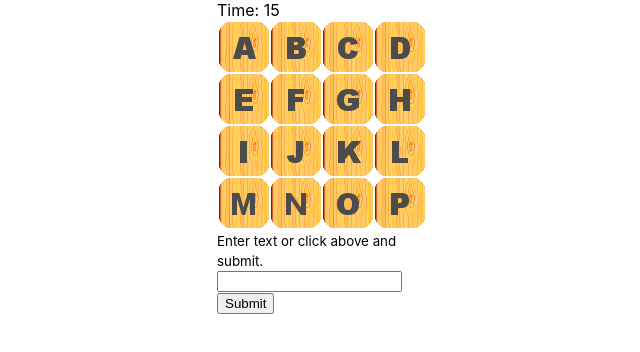
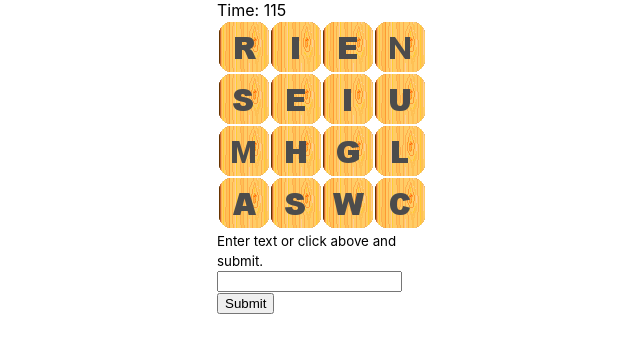
Before and after one commit to ravilimbu/boggle, a React (Create React App) app: page / in a window 1280 px wide. Shown: the top 352 px of the page, without its empty margins (323-963 px from the left). Built offline with nearby package versions, Linux system fonts and the light colour scheme.

Commit message:
Setting Cell neighbors

```diff
--- a/src/App.js
+++ b/src/App.js
@@ -1,5 +1,5 @@
 import React from 'react';
-import logo from './logo.svg';
+
 import AImg from './img/A.png';
 import AsImg from './img/As.png';
 import BImg from './img/B.png';
@@ -80,28 +80,84 @@ const cellNeighbors = [
                         [4,5,9,12,13],[4,5,6,8,10,12,13,14],[,5,6,7,9,11,13,14,15],[6,7,10,14,15],
                         [8,9,13],[8,9,10,12,14],[9,10,11,13,15],[10,11,14]
                       ]; // 4x4 cell neighbors
+const imgs = [AImg,BImg,CImg,DImg,EImg,FImg,GImg,HImg,IImg,JImg,KImg,LImg,MImg,NImg,OImg,PImg,QuImg,RImg,SImg,TImg,UImg,VImg,WImg,XImg,YImg,ZImg];
+const imgSs = [AsImg,BsImg,CsImg,DsImg,EsImg,FsImg,GsImg,HsImg,IsImg,JsImg,KsImg,LsImg,MsImg,NsImg,OsImg,PsImg,QusImg,RsImg,SsImg,TsImg,UsImg,VsImg,WsImg,XsImg,YsImg,ZsImg];
+const totaltime = 120;
+var letters = [];
+var selectedCell = -1;
 
-const imgs = [AImg,BImg,CImg,DImg,EImg,FImg,GImg,HImg,IImg,JImg,KImg,LImg,MImg,NImg,OImg,PImg,QuImg,RsImg,SImg,TImg,UImg,VImg,WImg,XImg,YImg,ZImg];
-const imgSs = [AsImg,BsImg,CsImg,DsImg,EsImg,FsImg,GsImg,HsImg,IsImg,JsImg,KsImg,LsImg,MsImg,NsImg,OsImg,PsImg,QusImg,RsImg,SsImg,TsImg,UsImg,VsImg,WsImg,XsImg,YsImg,ZsImg];
-const totaltime = 20;
+function alphaIndex (a) {
+  return a.charCodeAt(0) - 65;
+}
 
 class Cell extends React.Component{
   constructor(props) {
     super(props);
     var max = 5;
+
     this.state = { selected: false, selectedIndex:  Math.floor(Math.random() * max)};
+
+    while(true){
+
+      var count = 0;
+      this.alphabet = alphabets[this.props.index][this.state.selectedIndex];
+
+      letters.forEach((l) => {
+        if(l==this.alphabet){
+          count++;
+        }
+      });
+      console.log("Loop " + this.alphabet + " " + count);
+      if(count<2){
+        letters.push(this.alphabet);
+        break;
+      }else{
+        console.log("Tries " + count)
+        this.state.selectedIndex = Math.floor(Math.random() * max);
+      }
+    }
     this.alphabet = alphabets[this.props.index][this.state.selectedIndex];
-    // this.alphabet = alphabets[4][4] + "Img";
-    console.log(this.alphabet)
-    this.img = imgs[this.props.index];
-    this.imgS = imgSs[this.props.index];
+    console.log(this.alphabet + ' ' + alphaIndex(this.alphabet));
+    this.img = imgs[alphaIndex(this.alphabet)];
+    this.imgS = imgSs[alphaIndex(this.alphabet)];
   }
 
-  clickclick (a){
+  clickclick (a,i){
+
+    if(selectedCell==-1){
+      selectedCell = i;
+      this.setState({
+        selected: true
+      });
+    }
+    else{
+      let isNeighbhor = false;
+      console.log(cellNeighbors[selectedCell]);
+      cellNeighbors[selectedCell].forEach((c) => {
+        console.log('c ' + c + ' i ' + i);
+        if(i==c){
+          isNeighbhor = true;
+        }
+      });
+      if(isNeighbhor){
+        selectedCell = i;
+        this.setState({
+          selected: true
+        });
+      }else{
+        //reset select
+      }
+    }
+
+    this.props.onClickEvent(i);
+
+  }
+
+  unclick (a,i){
     this.setState({
-      selected: true
+      selected: false
     });
-    // console.log(a)
+    this.props.onClickEvent(i);
   }
 
   render(){
@@ -111,17 +167,52 @@ class Cell extends React.Component{
     if(!this.state.selected){
       return (
         <td id={nameId} data-testid={nameId}>
-          <img src={this.img}  onClick={() => this.clickclick(this.alphabet)}/>
+          <img src={this.img}  onClick={() => this.clickclick(this.alphabet,this.props.index)}/>
         </td>
       );
     }else{
       return (
         <td id={nameId} data-testid={nameId}>
-          <img src={this.imgS}  onClick={() => this.clickclick(this.alphabet)}/>
+          <img src={this.imgS}  onClick={() => this.unclick(this.alphabet,this.props.index)}/>
         </td>
       );
     }
 
+  }
+}
+
+class Grid extends React.Component {
+  render (){
+    return (
+      <table>
+            <tbody>
+              <tr>
+                <Cell index={0} onClickEvent={() => this.props.onClickEvent(0)}/>
+                <Cell index={1} onClickEvent={() => this.props.onClickEvent(1)} />
+                <Cell index={2} onClickEvent={() => this.props.onClickEvent(2)} />
+                <Cell index={3} onClickEvent={() => this.props.onClickEvent(3)} />
+              </tr>
+              <tr>
+                <Cell index={4}  onClickEvent={() => this.props.onClickEvent(4)}/>
+                <Cell index={5}  onClickEvent={() => this.props.onClickEvent(5)}/>
+                <Cell index={6}  onClickEvent={() => this.props.onClickEvent(6)}/>
+                <Cell index={7}  onClickEvent={() => this.props.onClickEvent(7)}/>
+              </tr>
+              <tr>
+                <Cell index={8}  onClickEvent={() => this.props.onClickEvent(8)}/>
+                <Cell index={9}  onClickEvent={() => this.props.onClickEvent(9)}/>
+                <Cell index={10}  onClickEvent={() => this.props.onClickEvent(10)}/>
+                <Cell index={11}  onClickEvent={() => this.props.onClickEvent(11)}/>
+              </tr>
+              <tr>
+                <Cell index={12}  onClickEvent={() => this.props.onClickEvent(12)}/>
+                <Cell index={13}  onClickEvent={() => this.props.onClickEvent(13)}/>
+                <Cell index={14}  onClickEvent={() => this.props.onClickEvent(14)}/>
+                <Cell index={15}  onClickEvent={() => this.props.onClickEvent(15)}/>
+              </tr>
+            </tbody>
+          </table>
+    );
   }
 }
 
@@ -157,17 +248,13 @@ class Boggle extends React.Component {
     alert("Time is up");
   }
 
-  renderCell (i){
-    return (
-      <Cell
-        index={i}
-      />
-    );
-  }
-
   handleChange(e) {
     console.log(e.target.value)
     this.setState({ text: e.target.value });
+  }
+
+  handleClick(i) {
+    console.log("Clicked " + i);
   }
 
   render(){
@@ -182,34 +269,7 @@ class Boggle extends React.Component {
       <div className="cl"></div>
       <div>
         <div>
-          <table>
-            <tbody>
-              <tr>
-                {this.renderCell(0)}
-                {this.renderCell(1)}
-                {this.renderCell(2)}
-                {this.renderCell(3)}
-              </tr>
-              <tr>
-                {this.renderCell(4)}
-                {this.renderCell(5)}
-                {this.renderCell(6)}
-                {this.renderCell(7)}
-              </tr>
-              <tr>
-                {this.renderCell(8)}
-                {this.renderCell(9)}
-                {this.renderCell(10)}
-                {this.renderCell(11)}
-              </tr>
-              <tr>
-                {this.renderCell(12)}
-                {this.renderCell(13)}
-                {this.renderCell(14)}
-                {this.renderCell(15)}
-              </tr>
-            </tbody>
-          </table>
+          <Grid onClickEvent={i => this.handleClick(i)}/>
         </div>
         <div>
           <form onSubmit={null}>
```
